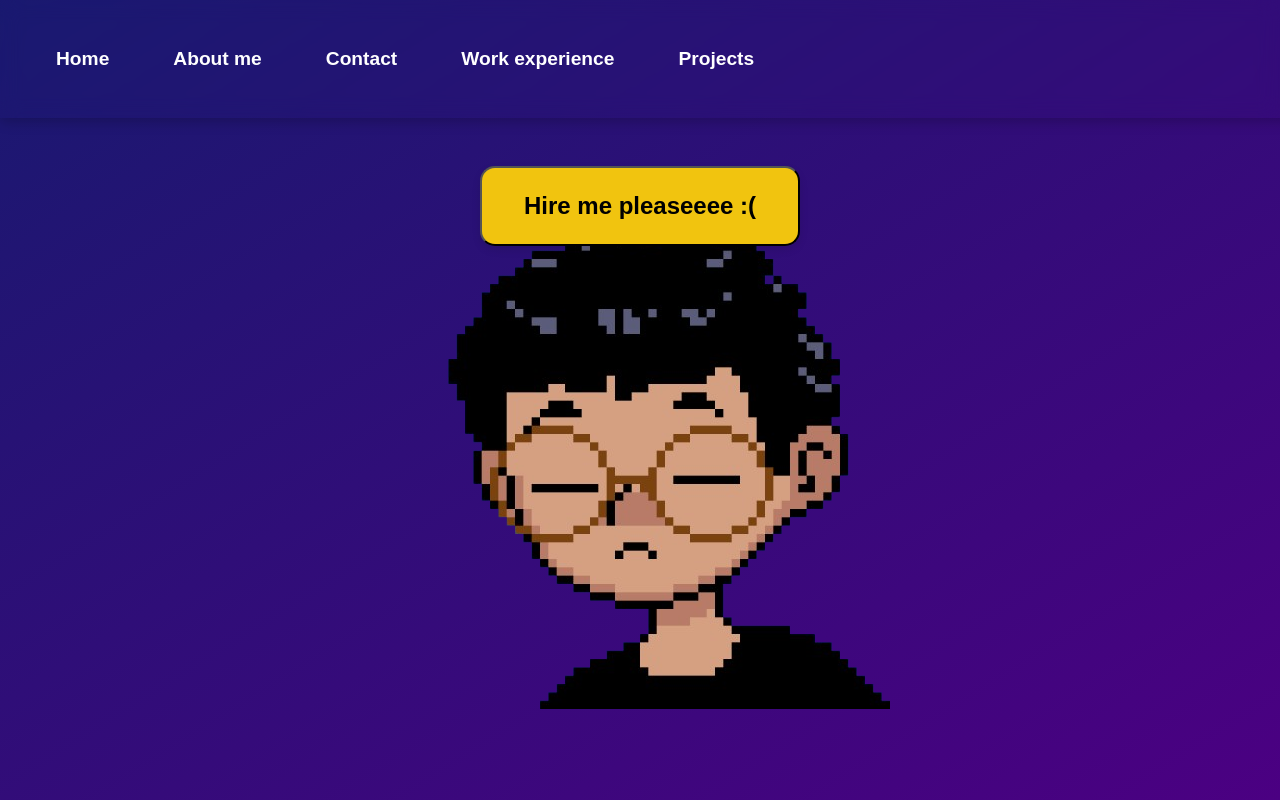
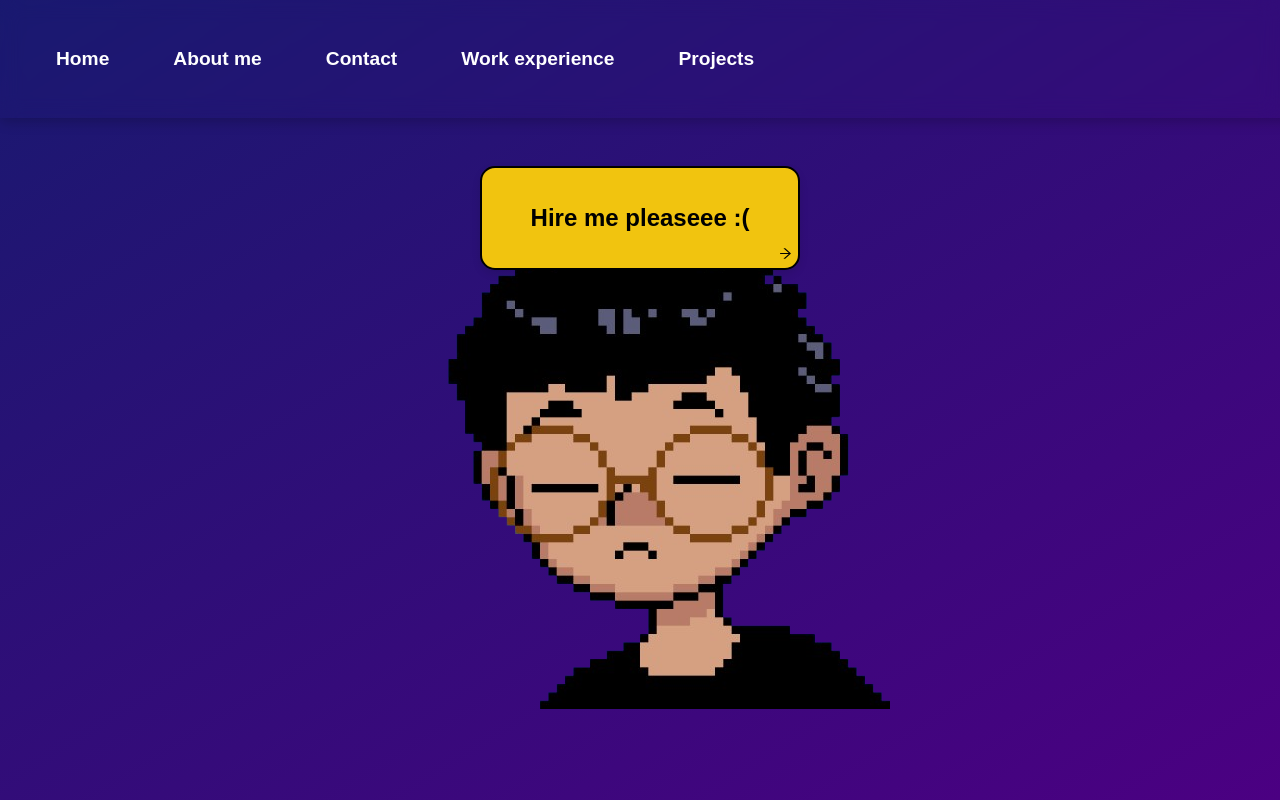
Before and after one commit to Tobias-Freire/TobiasPortfolio, a React (Create React App) app: page / in a window 1280 px wide. Built offline with nearby package versions, Linux system fonts and the light colour scheme.

Commit message:
Página Home finalizada...?

```diff
--- a/package.json
+++ b/package.json
@@ -12,6 +12,7 @@
     "@types/react-dom": "^18.3.0",
     "react": "^18.3.1",
     "react-dom": "^18.3.1",
+    "react-icons": "^5.3.0",
     "react-router-dom": "^6.26.2",
     "react-scripts": "5.0.1",
     "typescript": "^4.9.5",
--- a/src/pages/Home.tsx
+++ b/src/pages/Home.tsx
@@ -1,78 +1,106 @@
 import { useState } from "react";
 import NavBar from "../components/NavBar";
+import { useNavigate } from "react-router-dom";
+import { AiOutlineArrowRight } from "react-icons/ai";
 
 function Home() {
+    const [isHovered, setHovered] = useState(false);
+    const [currentIndex, setCurrentIndex] = useState<number>(0);
+
     const images = ['myIcon1.png', 'myIcon2.png', 'myIcon3.png'];
     const texts = [
-        'Hire me pleaseeee :(',
+        'Hire me pleaseee :(',
         'Wait, you want to hire me?',
         <span>See <a href="/contact" style={{ color: 'black' }}>my contacts</a> :D</span>
     ];
-    const [currentIndex, setCurrentIndex] = useState<number>(0);
+
+    const navigate = useNavigate();
+
     const handleClick = () => {
         setCurrentIndex((prevIndex) => (prevIndex + 1) % images.length);
+    };
+
+    const handleButtonClick = () => {
+        if (currentIndex === 2) {
+            navigate('/contact');
+        } else {
+            handleClick();
+        }
+    };
+
+    const styles: { [key: string]: React.CSSProperties } = {
+        homeDiv: {
+            height: '100vh',
+            display: 'flex',
+            flexDirection: 'column',
+            background: 'linear-gradient(to bottom right, #191970, #4B0082)',
+            overflow: 'hidden',
+        },
+        characterDiv: {
+            flex: 1,
+            display: 'flex',
+            alignItems: 'center',
+            justifyContent: 'center',
+            position: 'relative',
+            margin: 0,
+            padding: 0,
+        },
+        characterImg: {
+            maxHeight: '80%',
+            maxWidth: '80%',
+        },
+        speechButton: {
+            position: 'absolute' as 'absolute',
+            top: '2em',
+            left: '50%',
+            transform: isHovered ? 'translate(-50%, 0) scale(1.05)' : 'translate(-50%, 0)',
+            backgroundColor: isHovered ? '#ffcc00' : '#f1c40f',
+            padding: '10px 20px',
+            borderRadius: '15px',
+            color: '#000',
+            fontWeight: 'bold' as 'bold',
+            boxShadow: isHovered ? '0 6px 12px rgba(0, 0, 0, 0.2)' : '0 4px 8px rgba(0, 0, 0, 0.1)',
+            whiteSpace: 'nowrap' as 'nowrap',
+            display: 'flex',
+            alignItems: 'center',
+            justifyContent: 'center',
+            height: '6.5rem',
+            width: '20rem',
+            lineHeight: 'normal',
+            fontSize: '1.5rem',
+            border: isHovered ? '3px solid black' : '2px solid black',
+            transition: 'all 0.3s ease',
+        },
+        iconContainer: {
+            position: 'absolute' as 'absolute',
+            bottom: '1px',
+            right: '5px',
+        },
+        icon: {
+            height: '15px',
+            width: 'auto',
+        },
     };
 
     return (
         <div className="Home" style={styles.homeDiv}>
             <NavBar />
             <div className="character" style={styles.characterDiv}>
-                <button onClick={handleClick} style={styles.speechBubble}>
+                <button
+                    onClick={handleButtonClick}
+                    style={styles.speechButton}
+                    onMouseEnter={() => setHovered(true)}
+                    onMouseLeave={() => setHovered(false)}
+                >
                     <strong>{texts[currentIndex]}</strong>
+                    <div style={styles.iconContainer}>
+                        <AiOutlineArrowRight style={styles.icon}/>
+                    </div>
                 </button>
-                <img src={images[currentIndex]} alt="icon" style={styles.characterImg} />
+                <img src={images[currentIndex]} alt={`Icon ${currentIndex + 1}`} style={styles.characterImg} />
             </div>
         </div>
     );
 }
 
-
-const styles = {
-    homeDiv: {
-        height: '100vh',
-        display: 'flex' as 'flex',
-        flexDirection: 'column' as 'column',
-        background: 'linear-gradient(to bottom right, #191970, #4B0082)',
-        overflow: 'hidden',
-    },
-    characterDiv: {
-        flex: 1,
-        display: 'flex' as 'flex',
-        alignItems: 'center' as 'center',
-        justifyContent: 'center' as 'center',
-        position: 'relative' as 'relative',
-        margin: 0,
-        padding: 0,
-    },
-    characterImg: {
-        height: 'auto',
-        width: 'auto',
-    },
-    speechBubble: {
-        position: 'absolute' as 'absolute',
-        top: '2em',
-        bottom: '59px',
-        left: '50%',
-        transform: 'translateX(-50%)',
-        backgroundColor: '#f1c40f',
-        padding: '10px 20px',
-        borderRadius: '15px',
-        color: '#000',
-        fontWeight: 'bold' as 'bold',
-        boxShadow: '0 4px 8px rgba(0, 0, 0, 0.1)',
-        whiteSpace: 'nowrap' as 'nowrap',
-        display: 'flex',
-        alignItems: 'center',
-        justifyContent: 'center',
-        height: '5rem',
-        width: '20rem',
-        lineHeight: 'normal',
-        fontSize: '1.5rem',
-    } as React.CSSProperties,
-    link: {
-        color: 'black',
-    } as React.CSSProperties,
-};
-
-
 export default Home;
```
Also changed, not shown: 1 other file (tests, documents, lock files or other folders).
